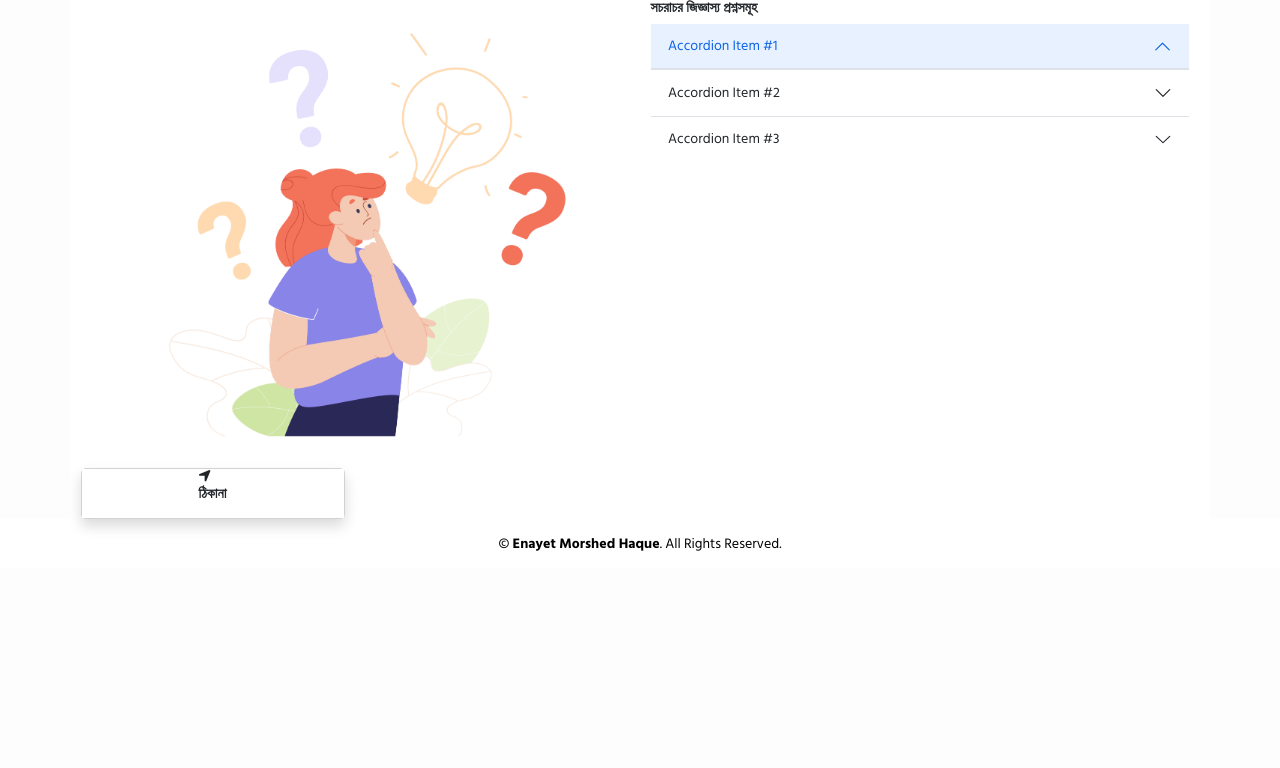
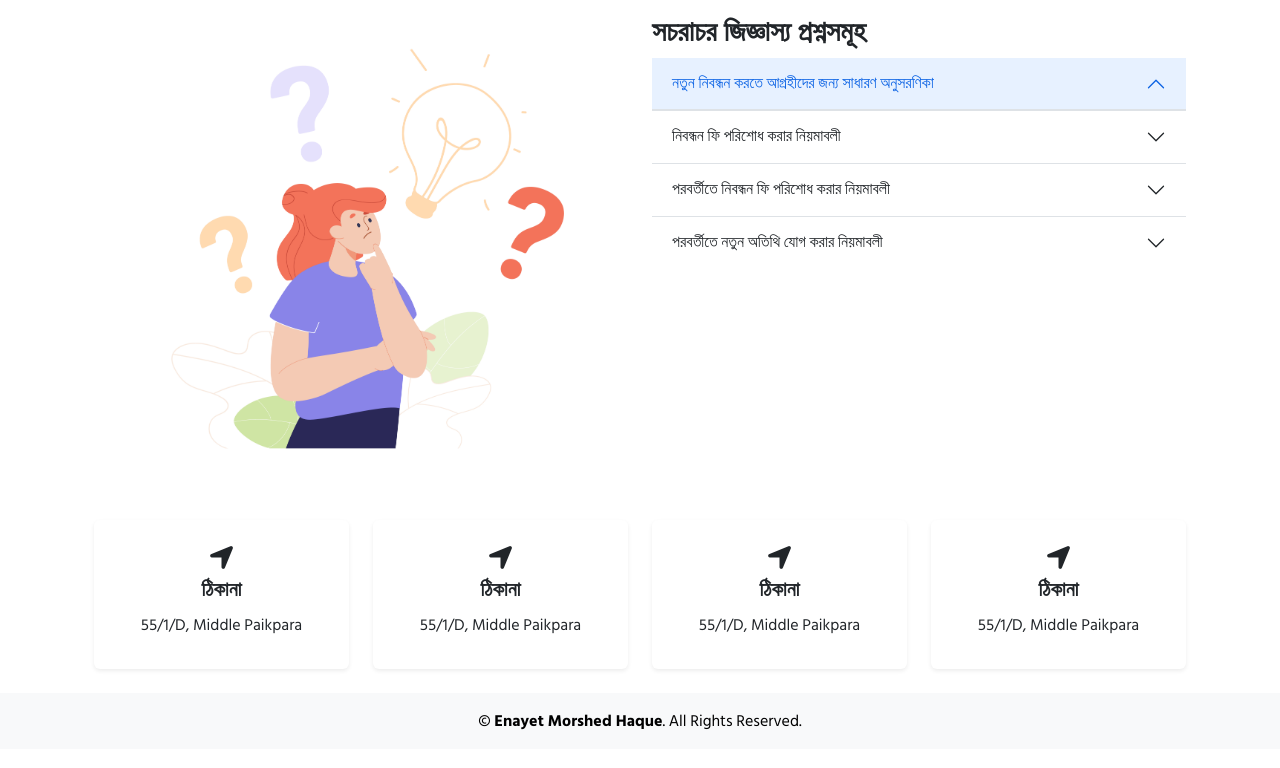
Before and after one commit to enayetmorshedhaque/school_event_registration, a plain HTML site: page index.html in a window 1280 px wide. Drawn offline with nearby package versions, Linux system fonts and the light colour scheme.

Commit message:
updated file.

```diff
--- a/assets/css/style.css
+++ b/assets/css/style.css
@@ -2,16 +2,20 @@
 
 * {
     font-family: 'Hind Siliguri', sans-serif;
-    font-size: 14px !important;
-    background: #fff;;
+}
+.navbar .navbar-expand-lg{
+    background: rgba(0, 0, 0, 0.25);
 }
 
-html, body{
-    background-color: #fdfdfd;
+.contact-card{
+    background-color: #F8F4EA;
 }
 
-.navbar .navbar-expand-lg{
-    background: rgba(0, 0, 0, 0.25);
+.contact-card:hover{
+    /* background-color: black;
+    color: white; */
+    box-shadow: 0 15px 10px -10px rgba(31, 31, 31, 0.5);
+  transition: all 0.3s ease;
 }
 
 #myVideo {
@@ -25,15 +29,3 @@ html, body{
   bottom: 0;
   z-index: -1;
   }
-
-/* #EventDetails{
-    top: 50%;
-    left: 25%;
-    position: absolute;
-    width: 50%;
-    text-align: center;
-    background: rgba(0, 0, 0, 0.25);
-} */
-footer{
-    position: inherit;
-}
--- a/index.html
+++ b/index.html
@@ -18,13 +18,15 @@
 </head>
 
 <body>
+    <div class="container">
         <!-- faq section starts here -->
+        <section class="py-3">
             <div class="container">
-        <div class="row p-0 m-0">
-            <div class="col-md-6">
+                <div class="row">
+                    <div class="col-md-6 mb-2">
                         <img src="./assets/images/faq.jpg" alt="Faq Image" class="img-fluid">
                     </div>
-            <div class="col-md-6">
+                    <div class="col-md-6 mb-2">
                         <h3 class="fw-bold">সচরাচর জিজ্ঞাস্য প্রশ্নসমূহ</h3>
                         <div class="accordion accordion-flush" id="accordionFlushExample">
                             <div class="accordion-item">
@@ -32,13 +34,15 @@
                                     <button class="accordion-button" type="button" data-bs-toggle="collapse"
                                         data-bs-target="#flush-collapseOne" aria-expanded="true"
                                         aria-controls="flush-collapseOne">
-                                Accordion Item #1
+                                        নতুন নিবন্ধন করতে আগ্রহীদের জন্য সাধারণ অনুসরণিকা
                                     </button>
                                 </h2>
                                 <div id="flush-collapseOne" class="accordion-collapse collapse"
                                     aria-labelledby="flush-headingOne" data-bs-parent="#accordionFlushExample">
-                            <div class="accordion-body">Placeholder content for this accordion, which is intended to
-                                demonstrate the <code>.accordion-flush</code> class. This is the first item's accordion
+                                    <div class="accordion-body">Placeholder content for this accordion, which is
+                                        intended to
+                                        demonstrate the <code>.accordion-flush</code> class. This is the first item's
+                                        accordion
                                         body.</div>
                                 </div>
                             </div>
@@ -47,13 +51,15 @@
                                     <button class="accordion-button collapsed" type="button" data-bs-toggle="collapse"
                                         data-bs-target="#flush-collapseTwo" aria-expanded="false"
                                         aria-controls="flush-collapseTwo">
-                                Accordion Item #2
+                                        নিবন্ধন ফি পরিশোধ করার নিয়মাবলী
                                     </button>
                                 </h2>
                                 <div id="flush-collapseTwo" class="accordion-collapse collapse"
                                     aria-labelledby="flush-headingTwo" data-bs-parent="#accordionFlushExample">
-                            <div class="accordion-body">Placeholder content for this accordion, which is intended to
-                                demonstrate the <code>.accordion-flush</code> class. This is the second item's accordion
+                                    <div class="accordion-body">Placeholder content for this accordion, which is
+                                        intended to
+                                        demonstrate the <code>.accordion-flush</code> class. This is the second item's
+                                        accordion
                                         body. Let's imagine this being filled with some actual content.</div>
                                 </div>
                             </div>
@@ -62,15 +68,44 @@
                                     <button class="accordion-button collapsed" type="button" data-bs-toggle="collapse"
                                         data-bs-target="#flush-collapseThree" aria-expanded="false"
                                         aria-controls="flush-collapseThree">
-                                Accordion Item #3
+                                        পরবর্তীতে নিবন্ধন ফি পরিশোধ করার নিয়মাবলী
                                     </button>
                                 </h2>
                                 <div id="flush-collapseThree" class="accordion-collapse collapse"
                                     aria-labelledby="flush-headingThree" data-bs-parent="#accordionFlushExample">
-                            <div class="accordion-body">Placeholder content for this accordion, which is intended to
-                                demonstrate the <code>.accordion-flush</code> class. This is the third item's accordion
-                                body. Nothing more exciting happening here in terms of content, but just filling up the
-                                space to make it look, at least at first glance, a bit more representative of how this
+                                    <div class="accordion-body">Placeholder content for this accordion, which is
+                                        intended to
+                                        demonstrate the <code>.accordion-flush</code> class. This is the third item's
+                                        accordion
+                                        body. Nothing more exciting happening here in terms of content, but just filling
+                                        up
+                                        the
+                                        space to make it look, at least at first glance, a bit more representative of
+                                        how
+                                        this
+                                        would look in a real-world application.</div>
+                                </div>
+                            </div>
+                            <div class="accordion-item">
+                                <h2 class="accordion-header" id="flush-headingFour">
+                                    <button class="accordion-button collapsed" type="button" data-bs-toggle="collapse"
+                                        data-bs-target="#flush-collapseFour" aria-expanded="false"
+                                        aria-controls="flush-collapseFour">
+                                        পরবর্তীতে নতুন অতিথি যোগ করার নিয়মাবলী
+                                    </button>
+                                </h2>
+                                <div id="flush-collapseFour" class="accordion-collapse collapse"
+                                    aria-labelledby="flush-headingFour" data-bs-parent="#accordionFlushExample">
+                                    <div class="accordion-body">Placeholder content for this accordion, which is
+                                        intended to
+                                        demonstrate the <code>.accordion-flush</code> class. This is the third item's
+                                        accordion
+                                        body. Nothing more exciting happening here in terms of content, but just filling
+                                        up
+                                        the
+                                        space to make it look, at least at first glance, a bit more representative of
+                                        how
+                                        this
                                         would look in a real-world application.</div>
                                 </div>
                             </div>
@@ -78,31 +113,76 @@
                     </div>
                 </div>
             </div>
+        </section>
         <!-- faq section ends here -->
 
         <!-- contact section starts here -->
+        <section class="py-3">
             <div class="container">
                 <div class="row">
-            <div class="col-md-3">
-                <div class="card p-0 m-0 shadow">
-                    <div class="d-grid justify-content-center justify-items-center">
-                        <i class="fa-solid fa-location-arrow"></i>
-                        <p class="fw-bold">ঠিকানা</p>
+                    <div class="col-md-3 mb-2">
+                        <div class="card bg-white shadow-sm border-0 contact-card">
+                            <div class="py-2">
+                                <div class="card-body pb-0 text-center">
+                                    <i class="fa-solid fa-location-arrow fs-3"></i>
+                                    <p class="fw-bold mb-0 fs-5">ঠিকানা</p>
+                                </div>
+                                <div class="card-footer text-center border-0 bg-transparent text-wrap">
+                                    <p>55/1/D, Middle Paikpara</p>
                                 </div>
                             </div>
                         </div>
-            <div class="col-md-3">
-
                     </div>
-            <div class="col-md-3">
-
+                    <div class="col-md-3 mb-2">
+                        <div class="card bg-white shadow-sm border-0 contact-card">
+                            <div class="py-2">
+                                <div class="card-body pb-0 text-center">
+                                    <i class="fa-solid fa-location-arrow fs-3"></i>
+                                    <p class="fw-bold mb-0 fs-5">ঠিকানা</p>
                                 </div>
-            <div class="col-md-3">
-
+                                <div class="card-footer text-center border-0 bg-transparent text-wrap">
+                                    <p>55/1/D, Middle Paikpara</p>
                                 </div>
                             </div>
                         </div>
+                    </div>
+                    <div class="col-md-3 mb-2">
+                        <div class="card bg-white shadow-sm border-0 contact-card">
+                            <div class="py-2">
+                                <div class="card-body pb-0 text-center">
+                                    <i class="fa-solid fa-location-arrow fs-3"></i>
+                                    <p class="fw-bold mb-0 fs-5">ঠিকানা</p>
+                                </div>
+                                <div class="card-footer text-center border-0 bg-transparent text-wrap">
+                                    <p>55/1/D, Middle Paikpara</p>
+                                </div>
+                            </div>
+                        </div>
+                    </div>
+                    <div class="col-md-3 mb-2">
+                        <div class="card bg-white shadow-sm border-0 contact-card">
+                            <div class="py-2">
+                                <div class="card-body pb-0 text-center">
+                                    <i class="fa-solid fa-location-arrow fs-3"></i>
+                                    <p class="fw-bold mb-0 fs-5">ঠিকানা</p>
+                                </div>
+                                <div class="card-footer text-center border-0 bg-transparent text-wrap">
+                                    <p>55/1/D, Middle Paikpara</p>
+                                </div>
+                            </div>
+                        </div>
+                    </div>
+                </div>
+            </div>
+        </section>
         <!-- contact section ends here -->
+
+    </div>
+    <div class="container">
+
+    </div>
+
+
 
     <!-- footer section starts here -->
     <footer class="bg-light">
```
Lines whose indentation alone changed are shown as unchanged.
